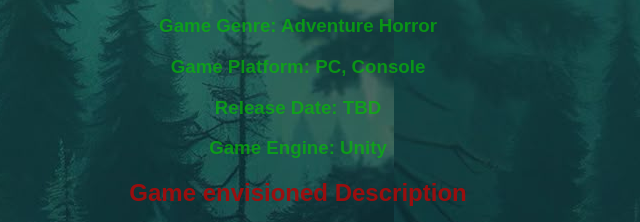
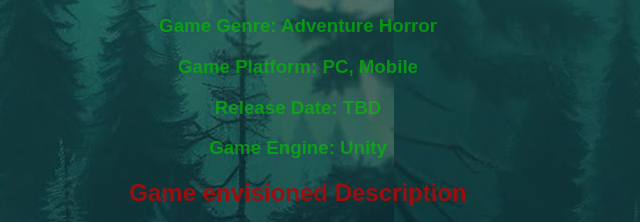
Before and after one commit to yukidark2006/multi-page-website, a plain HTML site: page groupwebproject/About.html in a window 1280 px wide. Shown: the part 387-609 px from the top of the page, 342-982 px from the left. Drawn offline with Linux system fonts and the light colour scheme.

Commit message:
Minor change

```diff
--- a/groupwebproject/About.html
+++ b/groupwebproject/About.html
@@ -38,7 +38,7 @@
     <br>
     <h3 align="center">Creators: Angel Williams & Sabra Noel </h3>
     <h3 align="center">Game Genre: Adventure Horror</h3>
-    <h3 align="center">Game Platform: PC, Console</h3>
+    <h3 align="center">Game Platform: PC, Mobile</h3>
     <h3 align="center">Release Date: TBD</h3>
     <h3 align="center">Game Engine: Unity</h3>
     <h2 align="center">Game envisioned Description</h2>
```
